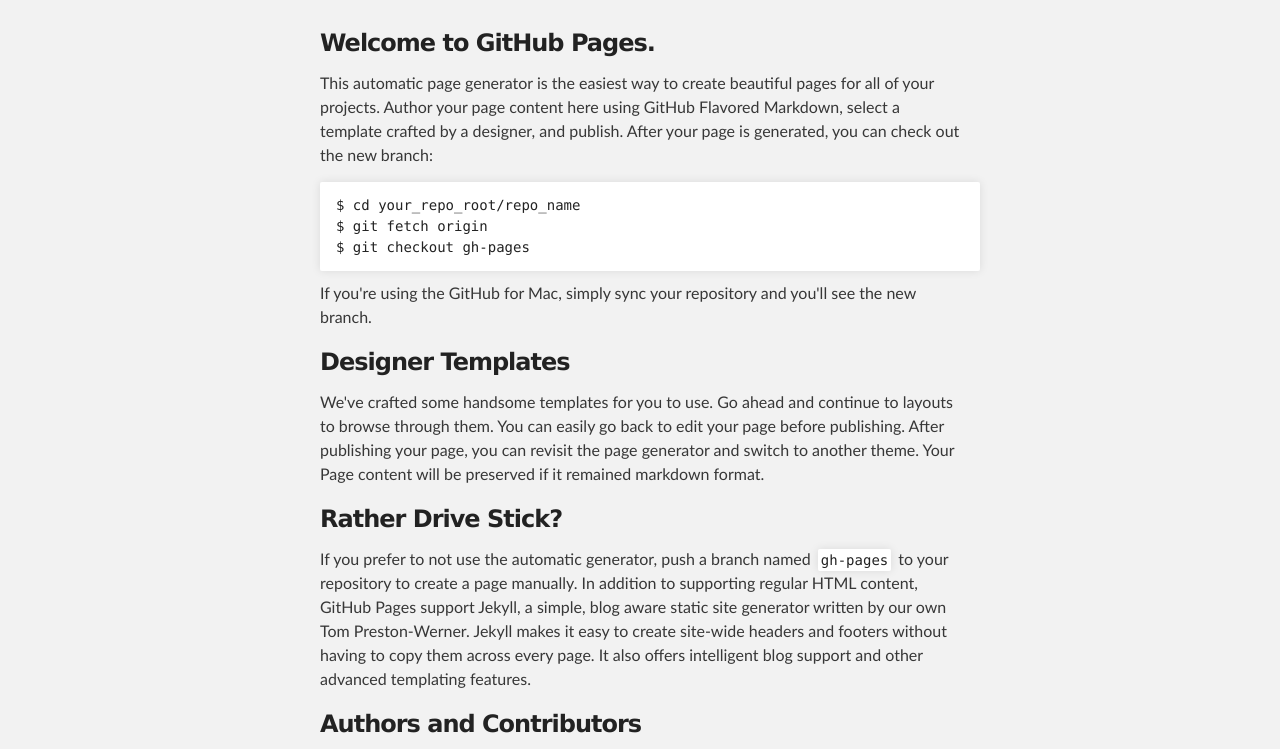
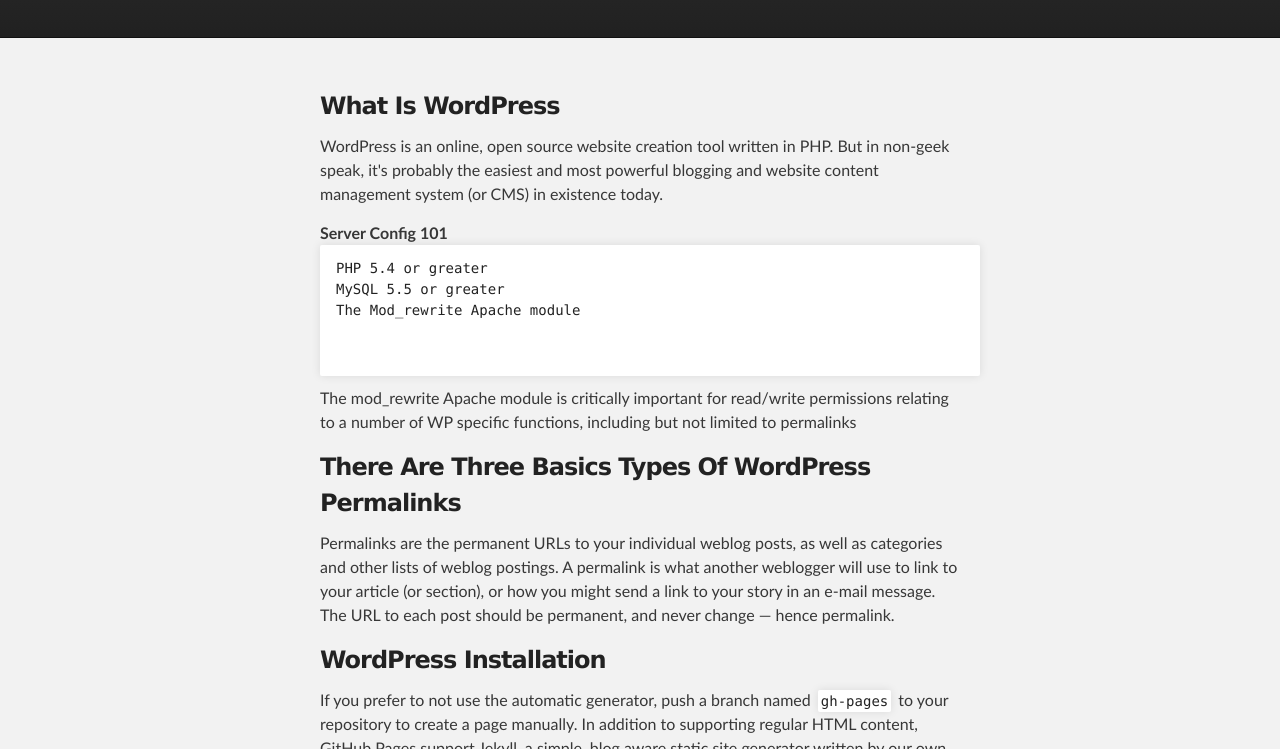
Before and after one commit to dconcepcion79/dconcepcion79.github.io, a plain HTML site: page index.html in a window 1280 px wide. Shown: the part 235-984 px from the top of the page. Drawn offline with Linux system fonts and the light colour scheme.

Commit message:
index
local changes

```diff
--- a/index.html
+++ b/index.html
@@ -8,7 +8,7 @@
 
     <link rel="stylesheet" type="text/css" media="screen" href="stylesheets/stylesheet.css">
 
-    <title>Dconcepcion79.GitHub.io</title>
+    <title>WordPress GitHub Config</title>
   </head>
 
   <body>
@@ -18,8 +18,8 @@
         <header class="inner">
           <a id="forkme_banner" href="https://github.com/dconcepcion79">View on GitHub</a>
 
-          <h1 id="project_title">Dconcepcion79.GitHub.io</h1>
-          <h2 id="project_tagline">Static HTML/CSS files from GitHub Pages</h2>
+          <h1 id="project_title">WordPress Configuration Wiki</h1>
+          <h2 id="project_tagline">WordPress Is A Dynamic PHP Web Application</h2>
 
         </header>
     </div>
@@ -28,29 +28,37 @@
     <div id="main_content_wrap" class="outer">
       <section id="main_content" class="inner">
         <h3>
-<a id="welcome-to-github-pages" class="anchor" href="#welcome-to-github-pages" aria-hidden="true"><span class="octicon octicon-link"></span></a>Welcome to GitHub Pages.</h3>
+<a id="welcome-to-github-pages" class="anchor" href="#welcome-to-github-pages" aria-hidden="true"><span class="octicon octicon-link"></span></a>What Is WordPress</h3>
+<p>WordPress is an online, open source website creation tool written in PHP. But in non-geek speak, it's probably the easiest and most powerful blogging and website content management system (or CMS) in existence today.</p>
 
-<p>This automatic page generator is the easiest way to create beautiful pages for all of your projects. Author your page content here using GitHub Flavored Markdown, select a template crafted by a designer, and publish. After your page is generated, you can check out the new branch:</p>
 
-<pre><code>$ cd your_repo_root/repo_name
-$ git fetch origin
-$ git checkout gh-pages
+<strong>Server Config 101</strong>
+
+<pre><code>PHP 5.4 or greater
+MySQL 5.5 or greater
+The Mod_rewrite Apache module
+
+
 </code></pre>
 
-<p>If you're using the GitHub for Mac, simply sync your repository and you'll see the new branch.</p>
+<p>
+
+The mod_rewrite Apache module is critically important for read/write permissions relating to a number of WP specific functions, including but not limited to permalinks
+
+</p>
 
 <h3>
-<a id="designer-templates" class="anchor" href="#designer-templates" aria-hidden="true"><span class="octicon octicon-link"></span></a>Designer Templates</h3>
+<a id="designer-templates" class="anchor" href="#designer-templates" aria-hidden="true"><span class="octicon octicon-link"></span></a>There Are Three Basics Types Of WordPress Permalinks</h3>
 
-<p>We've crafted some handsome templates for you to use. Go ahead and continue to layouts to browse through them. You can easily go back to edit your page before publishing. After publishing your page, you can revisit the page generator and switch to another theme. Your Page content will be preserved if it remained markdown format.</p>
+<p>Permalinks are the permanent URLs to your individual weblog posts, as well as categories and other lists of weblog postings. A permalink is what another weblogger will use to link to your article (or section), or how you might send a link to your story in an e-mail message. The URL to each post should be permanent, and never change — hence permalink.</p>
 
 <h3>
-<a id="rather-drive-stick" class="anchor" href="#rather-drive-stick" aria-hidden="true"><span class="octicon octicon-link"></span></a>Rather Drive Stick?</h3>
+<a id="rather-drive-stick" class="anchor" href="#rather-drive-stick" aria-hidden="true"><span class="octicon octicon-link"></span></a>WordPress Installation</h3>
 
 <p>If you prefer to not use the automatic generator, push a branch named <code>gh-pages</code> to your repository to create a page manually. In addition to supporting regular HTML content, GitHub Pages support Jekyll, a simple, blog aware static site generator written by our own Tom Preston-Werner. Jekyll makes it easy to create site-wide headers and footers without having to copy them across every page. It also offers intelligent blog support and other advanced templating features.</p>
 
 <h3>
-<a id="authors-and-contributors" class="anchor" href="#authors-and-contributors" aria-hidden="true"><span class="octicon octicon-link"></span></a>Authors and Contributors</h3>
+<a id="authors-and-contributors" class="anchor" href="#authors-and-contributors" aria-hidden="true"><span class="octicon octicon-link"></span></a>Index</h3>
 
 <p>You can <a href="https://github.com/blog/821" class="user-mention">@mention</a> a GitHub username to generate a link to their profile. The resulting <code>&lt;a&gt;</code> element will link to the contributor's GitHub Profile. For example: In 2007, Chris Wanstrath (<a href="https://github.com/defunkt" class="user-mention">@defunkt</a>), PJ Hyett (<a href="https://github.com/pjhyett" class="user-mention">@pjhyett</a>), and Tom Preston-Werner (<a href="https://github.com/mojombo" class="user-mention">@mojombo</a>) founded GitHub.</p>
 
```
